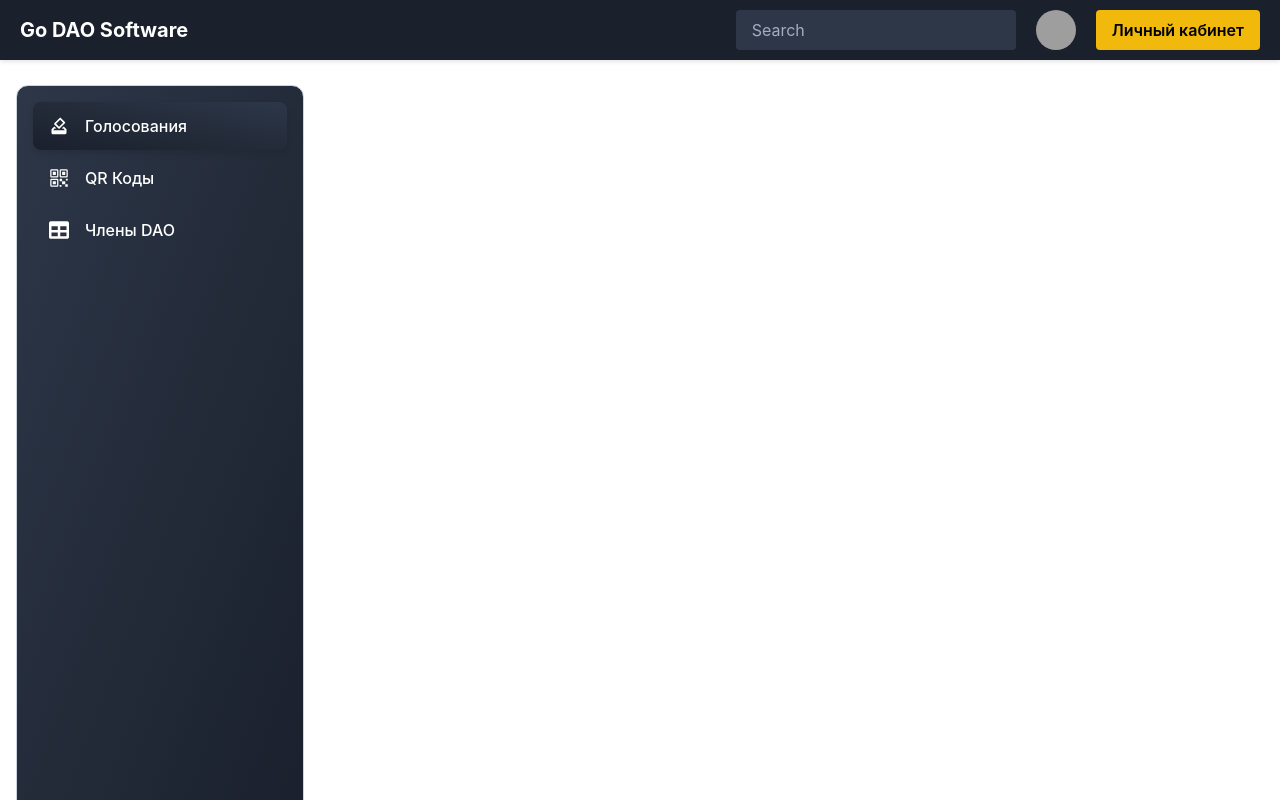
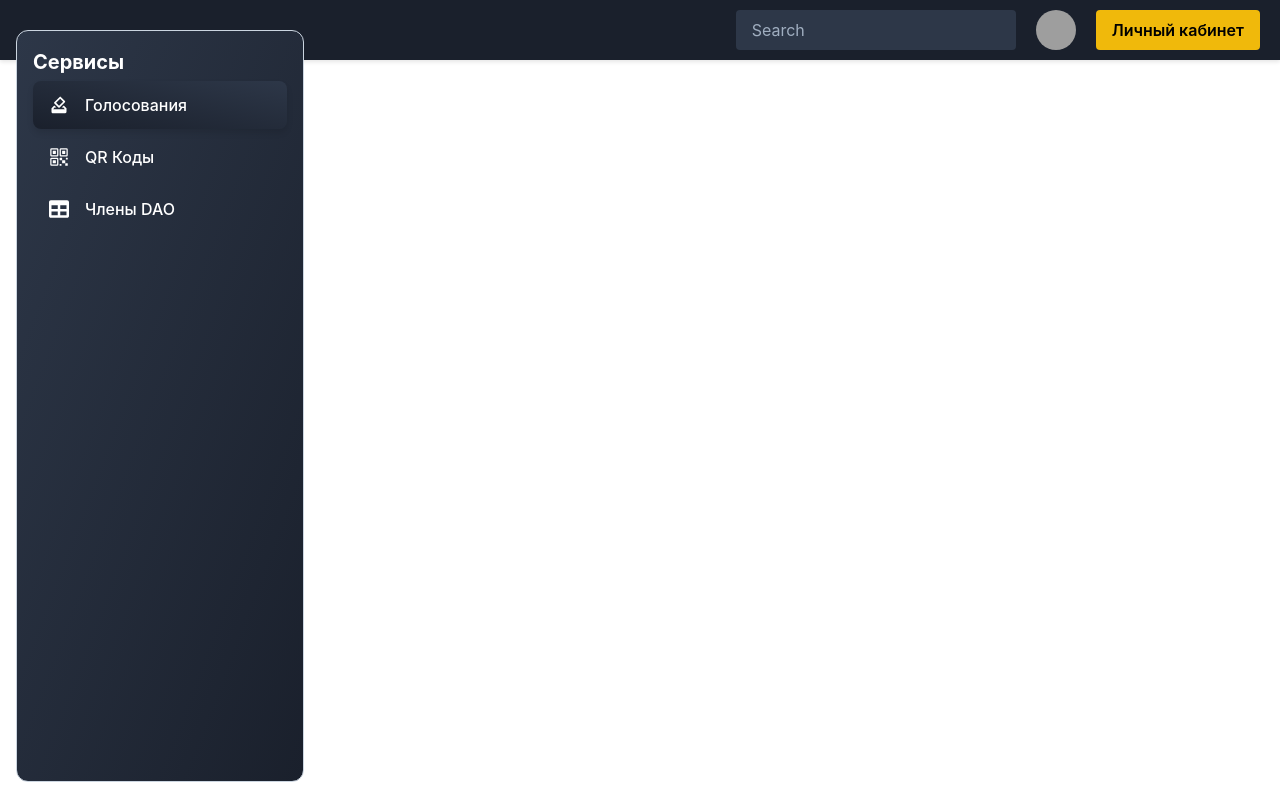
Before and after one commit to GODAOSOFTWARE/front-end, a React (Create React App) app: page / in a window 1280 px wide. Built offline with nearby package versions, Linux system fonts and the light colour scheme; grey boxes are pictures that could not be loaded; what @web3modal/wagmi, wagmi would draw is missing.

Commit message:
Настроен Sign In роут

```diff
--- a/src/components/layout/Navbar.js
+++ b/src/components/layout/Navbar.js
@@ -1,13 +1,20 @@
-import * as React from 'react';
+// src/components/layout/Navbar.js
+import React from 'react';
+import { useNavigate } from 'react-router-dom';
 import './Navbar.css';
 
 const Navbar = () => {
+    const navigate = useNavigate();
     const avatarUrl = "https://backend.ddapps.io/storage/uploads/9/t/8/6/f/vAgMqFWkaqSd9Rtfzi7q6dMZsixTng7AUQBfcdZI.jpg";
+
+    const handleSignInClick = () => {
+        navigate('/sign-in');
+    };
 
     return (
         <nav className="navbar">
             <div className="navbar-container">
-                <div className="logo">Go DAO Software</div>
+                <div className="logo"></div>
                 <div className="actions">
                     <input
                         type="text"
@@ -17,7 +24,9 @@ const Navbar = () => {
                     <div className="avatar-container">
                         <img src={avatarUrl} alt="User Avatar" className="avatar-icon" />
                     </div>
-                    <button className="sign-in-button">Личный кабинет</button>
+                    <button className="sign-in-button" onClick={handleSignInClick}>
+                        Личный кабинет
+                    </button>
                 </div>
             </div>
         </nav>
--- a/src/components/layout/Sidebar.css
+++ b/src/components/layout/Sidebar.css
@@ -5,7 +5,7 @@
     background: linear-gradient(to bottom right, #2d3748, #1a202c);
     transform: translateX(0);
     position: fixed;
-    top: 85px; /* Задаем отступ от верхнего края */
+    top: 30px; /* Задаем отступ от верхнего края */
     left: 16px; /* Задаем отступ от левого края */
     right: 16px; /* Задаем отступ от правого края */
     bottom: 16px; /* Задаем отступ от нижнего края */
@@ -20,6 +20,7 @@
 
 /* Заголовок боковой панели */
 .sidebar-header {
+
     padding: 24px 32px;
     text-align: center;
 }
@@ -66,4 +67,5 @@
 /* Стили для ссылок при наведении */
 .sidebar-link:hover {
     background: rgba(255, 255, 255, 0.1);
+
 }
--- a/src/components/layout/Sidebar.js
+++ b/src/components/layout/Sidebar.js
@@ -12,6 +12,7 @@ const Sidebar = () => {
     return (
         <aside className="sidebar">
             <ul className="sidebar-list">
+                <div className="logo">Сервисы</div>
                 <li>
                     <Link to="/dashboard" className="sidebar-link active-link">
                         <MdHowToVote className="icon"/>
```
